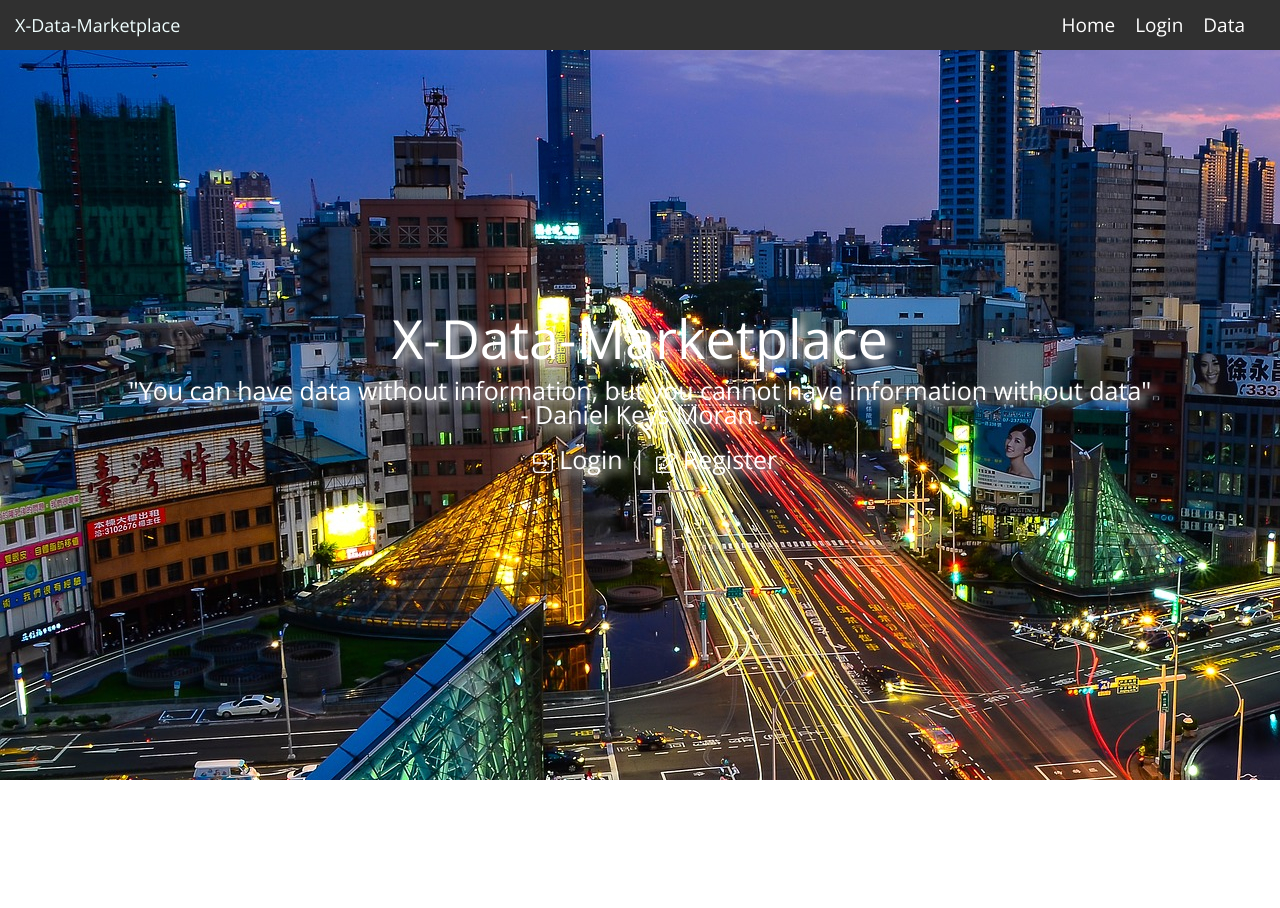
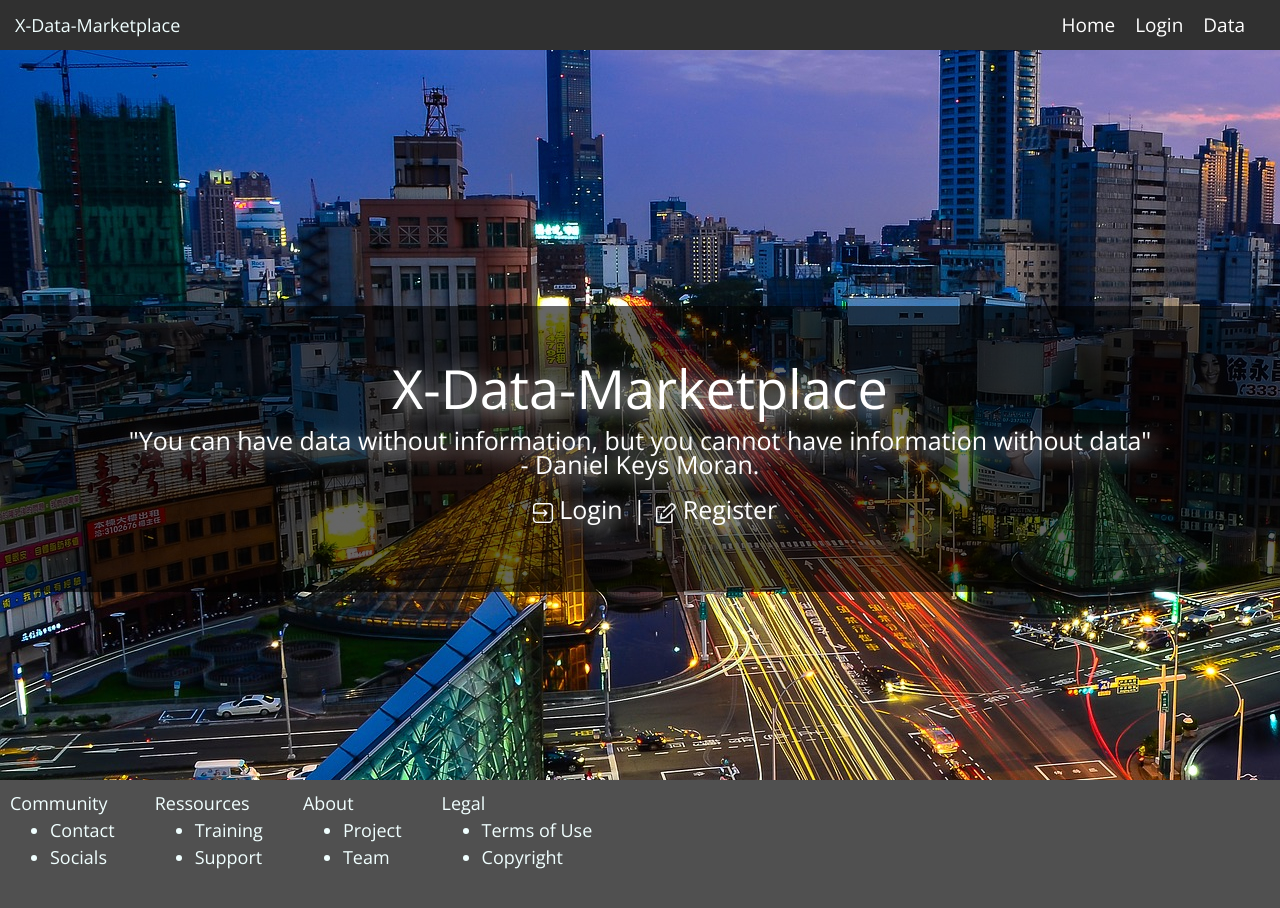
Before and after one commit to Simon0420/x-data-marketplace, a React (Create React App) app: page / in a window 1280 px wide. Shown: the top 908 px of the page. Before the commit the page ends 800 px from the top, so only its background shows below. Built offline with nearby package versions, Linux system fonts and the light colour scheme.

Commit message:
homepage + footer changes

```diff
--- a/src/Assets/css/default.css
+++ b/src/Assets/css/default.css
@@ -35,25 +35,27 @@ a {
   height: 730px;
   text-align: center;
   font-family: 'Open Sans', sans-serif;
-  text-shadow: 5px 5px 8px white;
+  text-shadow: 5px 5px 20px white;
   font-size: 25px; }
-  .homescreen span {
+  .homescreen .content {
     position: relative;
-    top: 35%; }
-    .homescreen span a {
+    top: 35%;
+    background: rgba(0, 0, 0, 0.6);
+    padding: 50px; }
+    .homescreen .content a {
       line-height: normal;
       color: white; }
-    .homescreen span a:hover {
+    .homescreen .content a:hover {
       text-decoration: none;
       color: #ff1755;
       -webkit-transition: 0.4s ease-in-out;
       -moz-transition: 0.4s ease-in-out;
       transition: 0.4s ease-in-out; }
-    .homescreen span ul li {
+    .homescreen .content ul li {
       list-style-type: none;
       display: inline-block;
       margin-right: 10px; }
-    .homescreen span h1 {
+    .homescreen .content h1 {
       font-family: 'Open Sans', sans-serif;
       font-size: 54px; }
 
@@ -93,3 +95,16 @@ header {
       font-size: 19px;
       line-height: normal;
       color: white; }
+
+footer {
+  position: relative;
+  display: block;
+  width: 100%;
+  background: #505050;
+  color: azure;
+  height: 200px; }
+  footer .footerbox {
+    padding: 10px;
+    float: left; }
+    footer .footerbox ul li {
+      margin-right: 20px; }
--- a/src/Assets/scss/_config.scss
+++ b/src/Assets/scss/_config.scss
@@ -56,12 +56,14 @@ a {
   height: 730px;
   text-align: center;
   font-family: 'Open Sans', sans-serif;
-  text-shadow: 5px 5px 8px white;
+  text-shadow: 5px 5px 20px white;
   font-size: 25px;
 
-  span {
+  .content {
     position: relative;
     top: 35%;
+    background: rgba(0,0,0,0.6);
+    padding: 50px;
 
     a {
       line-height: normal;
--- a/src/Assets/scss/default.scss
+++ b/src/Assets/scss/default.scss
@@ -43,3 +43,23 @@ header {
     }
   }
 }
+
+footer {
+  position: relative;
+  display: block;
+  width: 100%;
+  background: #505050;
+  color: azure;
+  height: 200px;
+
+  .footerbox {
+
+    padding : 10px;
+    float:left;
+
+    ul li {
+      margin-right: 20px;
+    }
+  }
+
+}
--- a/src/components/footerComponent/footer.js
+++ b/src/components/footerComponent/footer.js
@@ -4,6 +4,34 @@ class Footer extends Component {
     render() {
         return (
             <footer>
+                <div className="footerbox">
+                    Community<br/>
+                    <ul>
+                        <li>Contact</li>
+                        <li>Socials</li>
+                    </ul>
+                </div>
+                <div className="footerbox">
+                    Ressources<br/>
+                    <ul>
+                        <li>Training</li>
+                        <li>Support</li>
+                    </ul>
+                </div>
+                <div className="footerbox">
+                    About<br/>
+                    <ul>
+                        <li>Project</li>
+                        <li>Team</li>
+                    </ul>
+                </div>
+                <div className="footerbox">
+                    Legal<br/>
+                    <ul>
+                        <li>Terms of Use</li>
+                        <li>Copyright</li>
+                    </ul>
+                </div>
             </footer>
         );
     }
--- a/src/components/pages/homePage.js
+++ b/src/components/pages/homePage.js
@@ -8,7 +8,7 @@ class HomePage extends Component {
         return (
             <div className="container-fluid">
                 <div className="homescreen">
-                    <span>
+                    <div className="content">
                         <h1>X-Data-Marketplace</h1>
                         <p>"You can have data without information, but you cannot have information without data" <br /> - Daniel Keys Moran.</p>
                         <ul>
@@ -22,7 +22,7 @@ class HomePage extends Component {
                                 <img src={require('../../Assets/icons/edit.png')} alt ="register" height="20px" width="20px" /><Link to="/Register"> Register</Link>
                             </li>
                         </ul>
-                    </span>
+                    </div>
                 </div>
             </div>
         );
```
